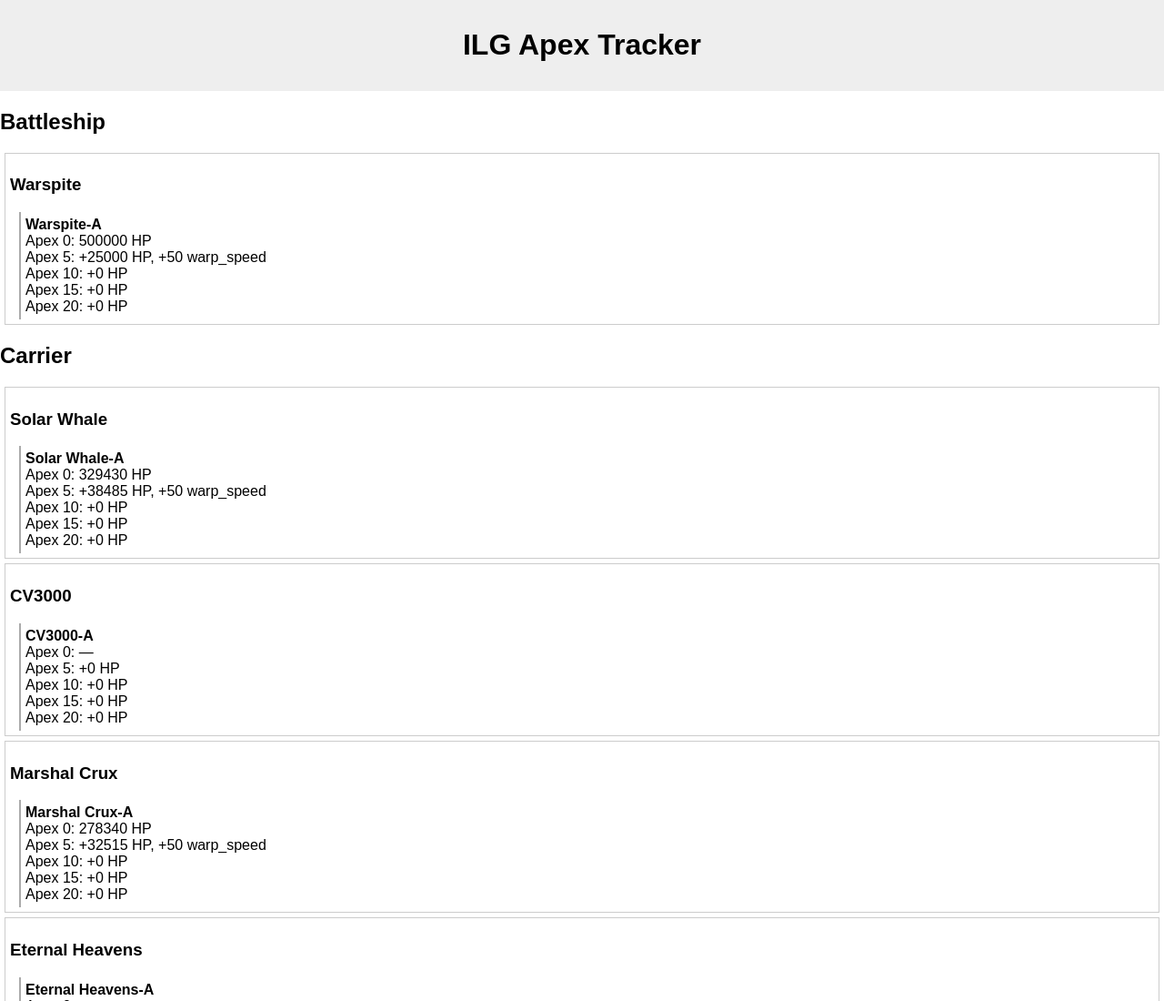
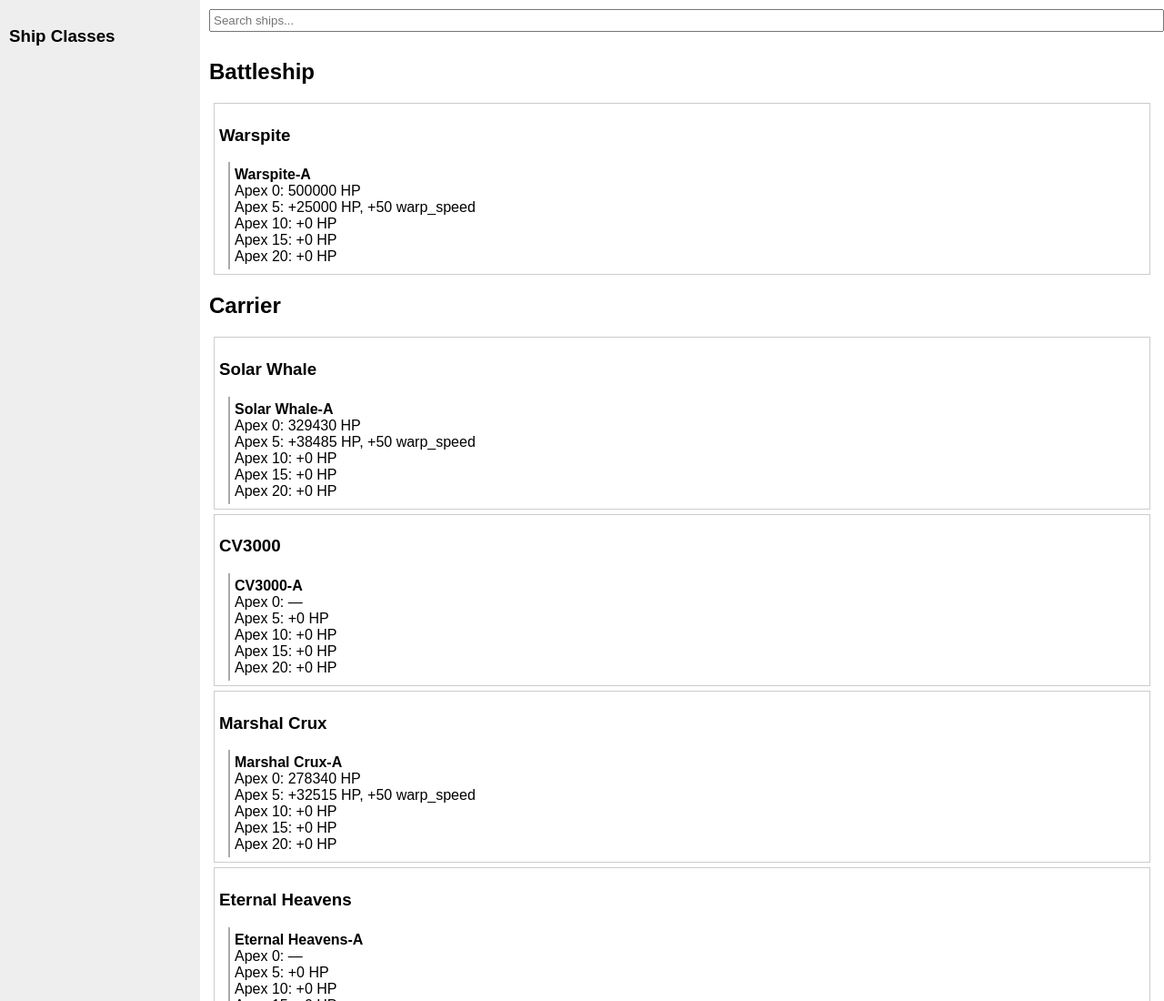
Before and after one commit to DescartesILG/ILG-Apex-Tracker, a plain HTML site: page index.html in a window 1280 px wide. Shown: the top 1100 px of the page at 91% size. Drawn offline with Linux system fonts and the light colour scheme.

Commit message:
Update index.html

```diff
--- a/index.html
+++ b/index.html
@@ -2,17 +2,29 @@
 <html lang="en">
 <head>
 <meta charset="UTF-8">
+<meta name="viewport" content="width=device-width,initial-scale=1.0">
 <title>ILG Apex Tracker</title>
 <style>
-body { font-family:sans-serif; margin:0; padding:0; }
-header { text-align:center; padding:10px; background:#eee; }
+body { font-family:sans-serif; margin:0; padding:0; display:flex; }
+aside { width:200px; background:#eee; padding:10px; }
+main { flex:1; padding:10px; }
 .ship-card { border:1px solid #ccc; margin:5px; padding:5px; }
 .variant-card { margin-left:10px; padding:5px; border-left:2px solid #aaa; }
+ul { list-style:none; padding-left:0; }
+li { cursor:pointer; padding:3px 0; }
+li.active { font-weight:bold; color:blue; }
+input#search { width:100%; margin-bottom:10px; padding:3px; }
 </style>
 </head>
 <body>
-<header><h1>ILG Apex Tracker</h1></header>
-<main id="ships-container"></main>
+<aside>
+  <h3>Ship Classes</h3>
+  <ul id="type-list"></ul>
+</aside>
+<main>
+  <input type="text" id="search" placeholder="Search ships...">
+  <div id="ships-container"></div>
+</main>
 <script src="script.js"></script>
 </body>
 </html>
```
